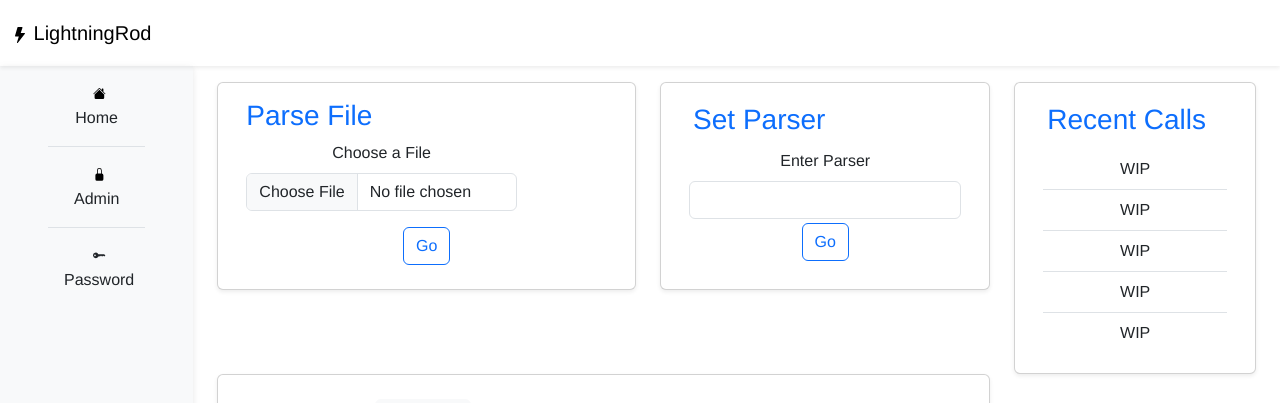
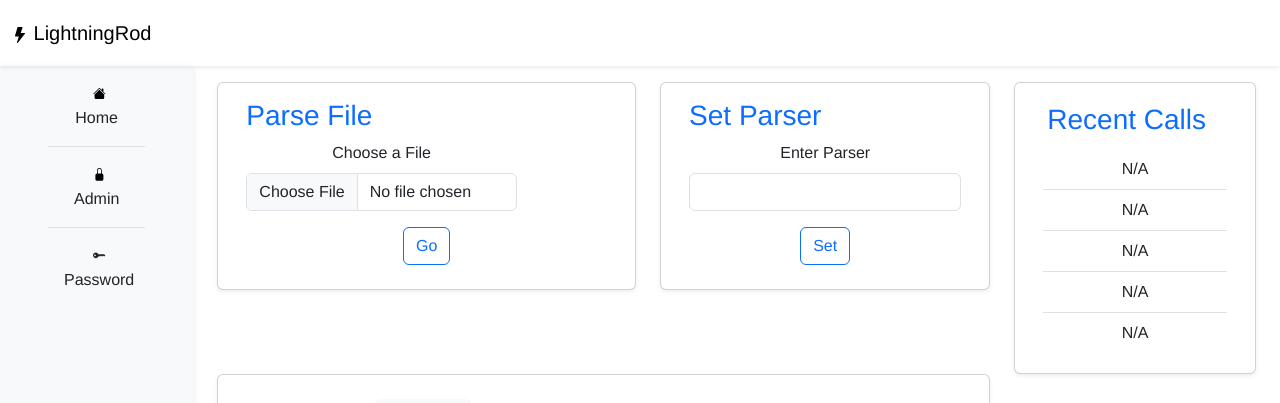
Before and after one commit to lightning-rod-org/lightningrod, a Vue app in the folder frontend/: page / in a window 1280 px wide. Shown: the top 403 px of the page. Built offline with nearby package versions, Linux system fonts and the light colour scheme.

Commit message:
Fixed button location

```diff
--- a/frontend/src/components/NewParser.vue
+++ b/frontend/src/components/NewParser.vue
@@ -4,12 +4,12 @@
            <div class="card shadow-sm rounded">
             <div class="card-body mb-2">
                 <div class="col-12">
-                <h3 class="text-start p-1 text-primary">Set Parser</h3>
+                <h3 class="text-start text-primary">Set Parser</h3>
                 <label for="formFileLg" class="control-label form-label">Enter Parser</label>
 
                 <input v-model="parse" type="username" class="form-control" id="exampleInputPassword1">
-                <div class="p-1">
-                <button type="button" class="btn btn-outline-primary">Go</button>
+                <div class="mt-3">
+                <button type="button" class="btn btn-outline-primary">Set</button>
             </div>
               </div>
 
--- a/frontend/src/components/Recent.vue
+++ b/frontend/src/components/Recent.vue
@@ -7,11 +7,11 @@
                     <div>
                         <h3 class="text-start p-1 text-primary">Recent Calls</h3>
                         <ul class="list-group list-group-flush">
-                            <li class="list-group-item">WIP</li>
-                            <li class="list-group-item">WIP</li>
-                            <li class="list-group-item">WIP</li>
-                            <li class="list-group-item">WIP</li>
-                            <li class="list-group-item">WIP</li>
+                            <li class="list-group-item">N/A</li>
+                            <li class="list-group-item">N/A</li>
+                            <li class="list-group-item">N/A</li>
+                            <li class="list-group-item">N/A</li>
+                            <li class="list-group-item">N/A</li>
                         </ul>
 
                     </div>
```
